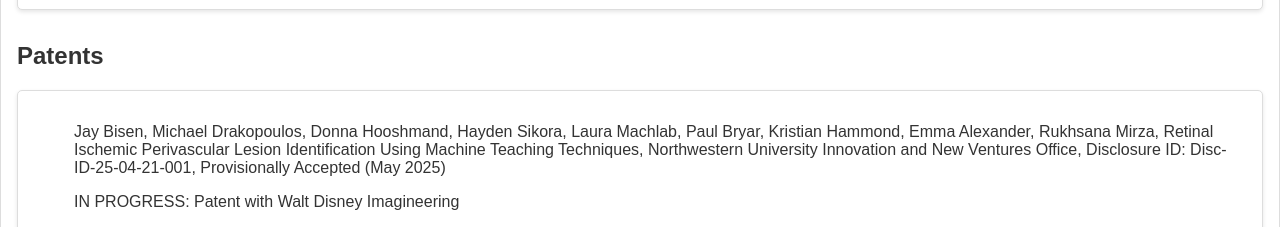
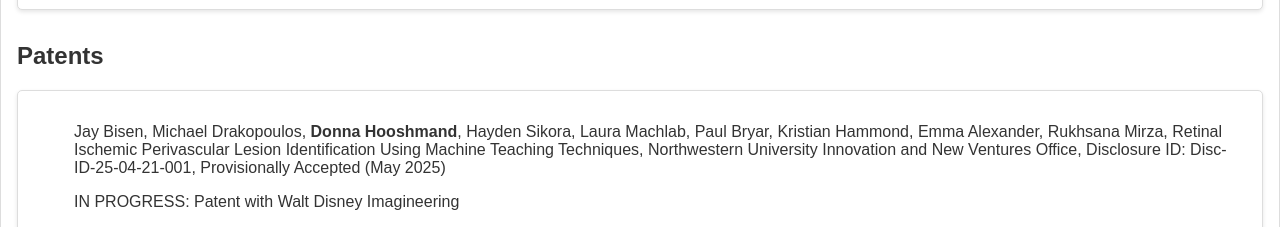
Before and after one commit to DonnaHooshmand/donnahooshmand.github.io, a plain HTML site: page index.html in a window 1280 px wide. Shown: the part 1960-2187 px from the top of the page. Drawn offline with Linux system fonts and the light colour scheme.

Commit message:
style update

```diff
--- a/index.html
+++ b/index.html
@@ -146,7 +146,7 @@
         <section id="Patents">
             <h2>Patents</h2>
             <div class="white_box">
-                <ul>Jay Bisen, Michael Drakopoulos, Donna Hooshmand, Hayden Sikora, Laura Machlab, Paul Bryar, Kristian Hammond, Emma Alexander, Rukhsana Mirza, Retinal Ischemic Perivascular Lesion Identification Using Machine Teaching Techniques, Northwestern University Innovation and New Ventures Office, Disclosure ID: Disc-ID-25-04-21-001, Provisionally Accepted (May 2025)</ul>
+                <ul>Jay Bisen, Michael Drakopoulos, <b>Donna Hooshmand</b>, Hayden Sikora, Laura Machlab, Paul Bryar, Kristian Hammond, Emma Alexander, Rukhsana Mirza, Retinal Ischemic Perivascular Lesion Identification Using Machine Teaching Techniques, Northwestern University Innovation and New Ventures Office, Disclosure ID: Disc-ID-25-04-21-001, Provisionally Accepted (May 2025)</ul>
                 <ul>IN PROGRESS: Patent with Walt Disney Imagineering</ul>
             </div>
         </section>
```
Also changed, not shown: 1 other file.
